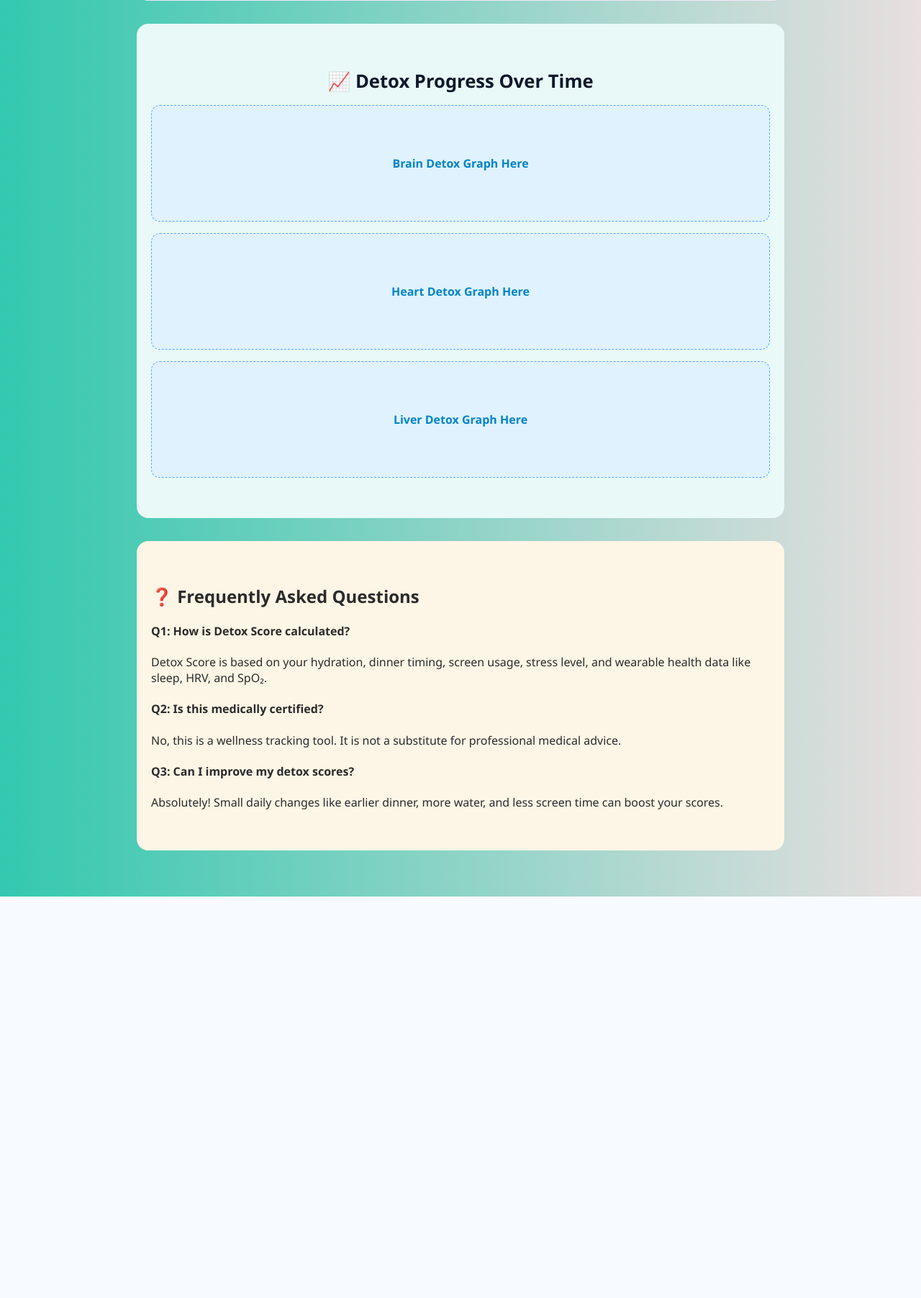
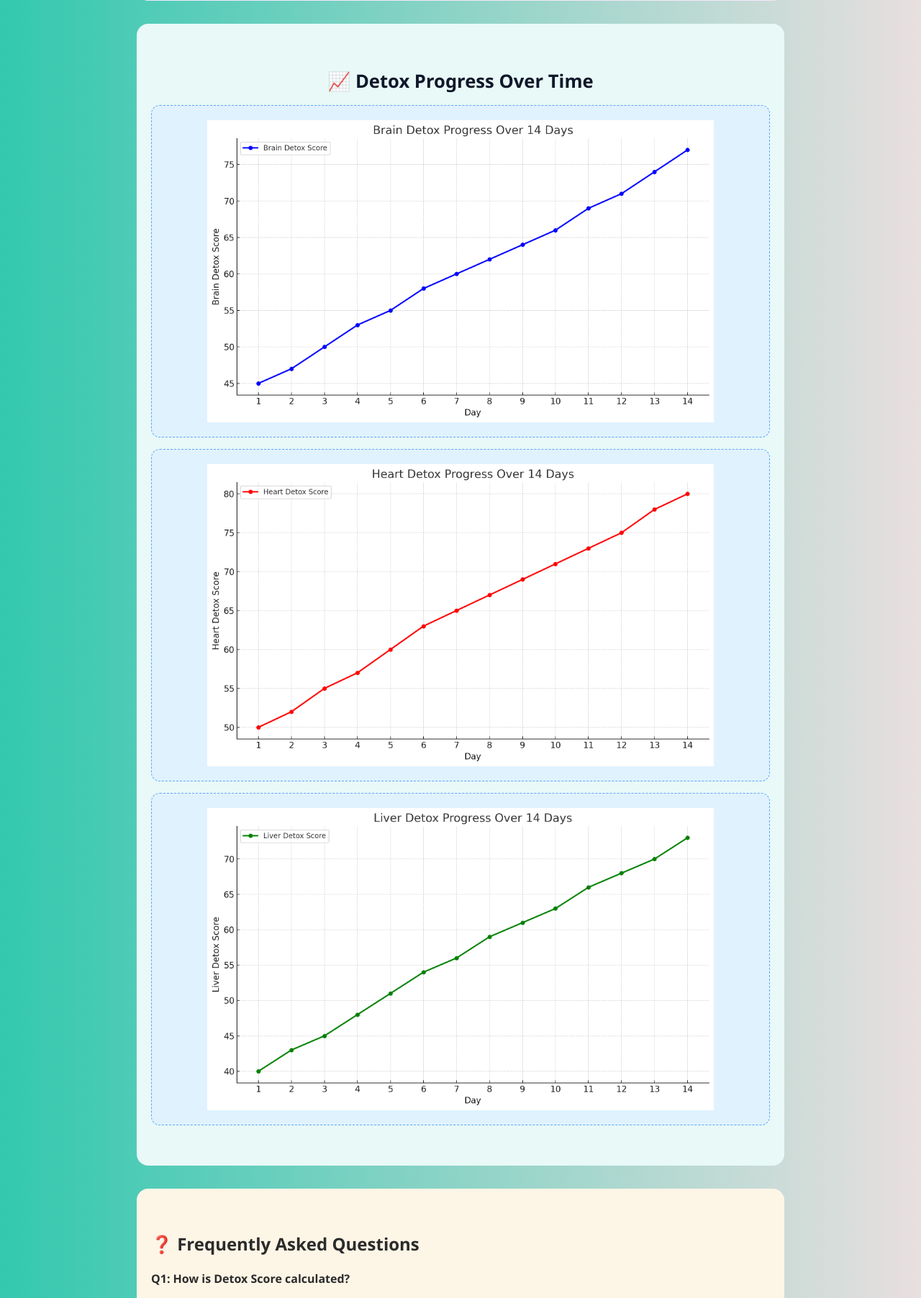
Before and after one commit to Samarthgarg14/Sleep-Detox-Optimizer, a Flask app: page / in a window 1280 px wide. Shown: the part 2310-4114 px from the top of the page at 72% size. Before the commit the page ends 3556 px from the top, so only its background shows below. Run offline with Flask 3, Linux system fonts and the light colour scheme.

Commit message:
Updated graphs

```diff
--- a/Project /static/css/style.css
+++ b/Project /static/css/style.css
@@ -141,14 +141,19 @@ body {
 
 #graph-container > div {
   background: #e0f2fe;
-  height: 160px;
+  height: 460px;
   margin-bottom: 1rem;
   border-radius: 12px;
-  text-align: center;
-  line-height: 160px;
-  font-weight: bold;
-  color: #0284c7;
   border: 1px dashed #60a5fa;
+  display: flex;
+  align-items: center;     /* vertical centering */
+  justify-content: center; /* horizontal centering */
+}
+
+#graph-container img {
+  max-height: 420px;
+  max-width: 90%;
+  object-fit: contain;
 }
 
 /* ===== FAQ Section ===== */
--- a/Project /static/js/script.js
+++ b/Project /static/js/script.js
@@ -16,32 +16,6 @@ const questions = [
 
 // Keywords to trigger detox test
 const detoxKeywords = ['detox test', 'detox score', 'start test', 'start detox'];
-
-function formatGeminiResponse(rawText) {
-  if (typeof rawText !== "string" || rawText.trim() === "") {
-    console.error('Invalid Gemini response:', rawText);
-    return '';
-  }
-
-  // First, normalize line breaks (if any weird spacing exists)
-  let text = rawText.replace(/\n/g, ' ').replace(/\s+/g, ' ');
-
-  // Bold Organ Sections like "Brain Detox (Score: 42%) ..."
-  text = text.replace(/<strong>(.*?)<\/strong>/g, '<br><br><strong>$1</strong><br>');
-
-  // Add bullet points before each "Short Tip"
-  text = text.replace(/<strong>(Short Tip \d+:.*?)<\/strong>/g, '<br>&#8226; <strong>$1</strong>');
-
-  // Keep italic formatting (if <em> exists)
-  // Remove misplaced <em> tags at wrong places
-  text = text.replace(/<em>\s*/g, '').replace(/\s*<\/em>/g, '');
-
-  // Optionally clean up any dangling * characters
-  text = text.replace(/\*/g, '');
-
-  return text.trim();
-}
-
 
 // Toggle chatbot popup visibility
 function toggleChatbot() {
@@ -78,7 +52,7 @@ function appendMessage(sender, text) {
 
 // Start the conversation
 function startConversation() {
-  appendMessage('bot', "👋 Hello! I'm your Detox Assistant. How can I help you today?");
+  appendMessage('bot', "👋 Hello! I'm your Detox Assistant. How can I help you today? (Type 'start test' for detox test) ");
 }
 
 // Send message to chatbot and handle input
@@ -195,7 +169,6 @@ function fetchDetoxScores(data) {
             console.error('Error fetching Gemini suggestions:', err);
           });
       }
-      data.suggestion=formatGeminiResponse(data.suggestion);
       setTimeout(() => {
         appendMessage('bot', `${data.suggestion}`);
       }, 3000);
--- a/Project /templates/index.html
+++ b/Project /templates/index.html
@@ -94,9 +94,15 @@
     <section id="graphs">
       <h2>📈 Detox Progress Over Time</h2>
       <div id="graph-container">
-        <div id="brain-graph">Brain Detox Graph Here</div>
-        <div id="heart-graph">Heart Detox Graph Here</div>
-        <div id="liver-graph">Liver Detox Graph Here</div>
+        <div id="brain-graph">
+          <img src="{{ url_for('static', filename='images/braindetox.jpeg') }}" alt="Brain Detox Progress">
+        </div>
+        <div id="heart-graph">
+          <img src="{{ url_for('static', filename='images/heartdetox.jpeg') }}" alt="Heart Detox Progress">
+        </div>
+        <div id="liver-graph">
+          <img src="{{ url_for('static', filename='images/liverdetox.jpeg') }}" alt="Liver Detox Progress">
+        </div>
       </div>
     </section>
 
```
Also changed, not shown: Project /static/images/braindetox.jpeg (added), Project /static/images/heartdetox.jpeg (added), Project /static/images/liverdetox.jpeg (added).
